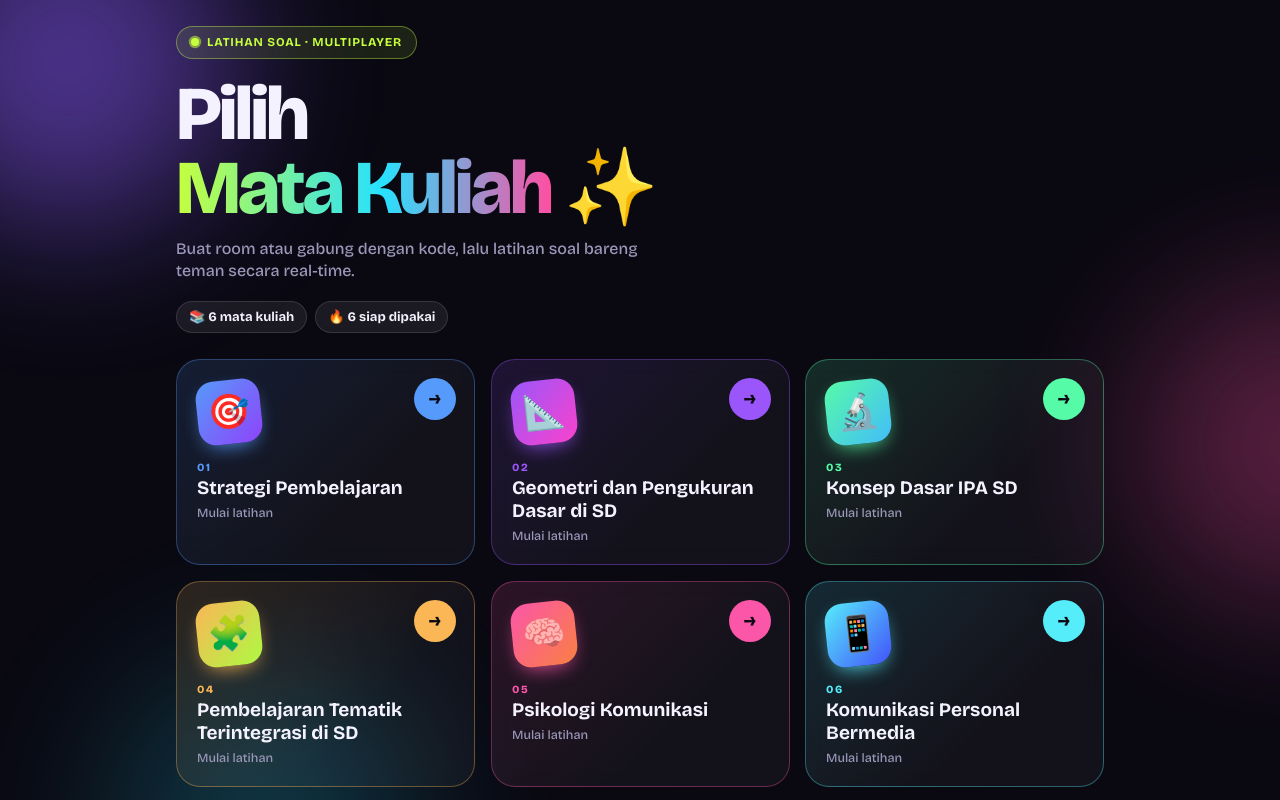
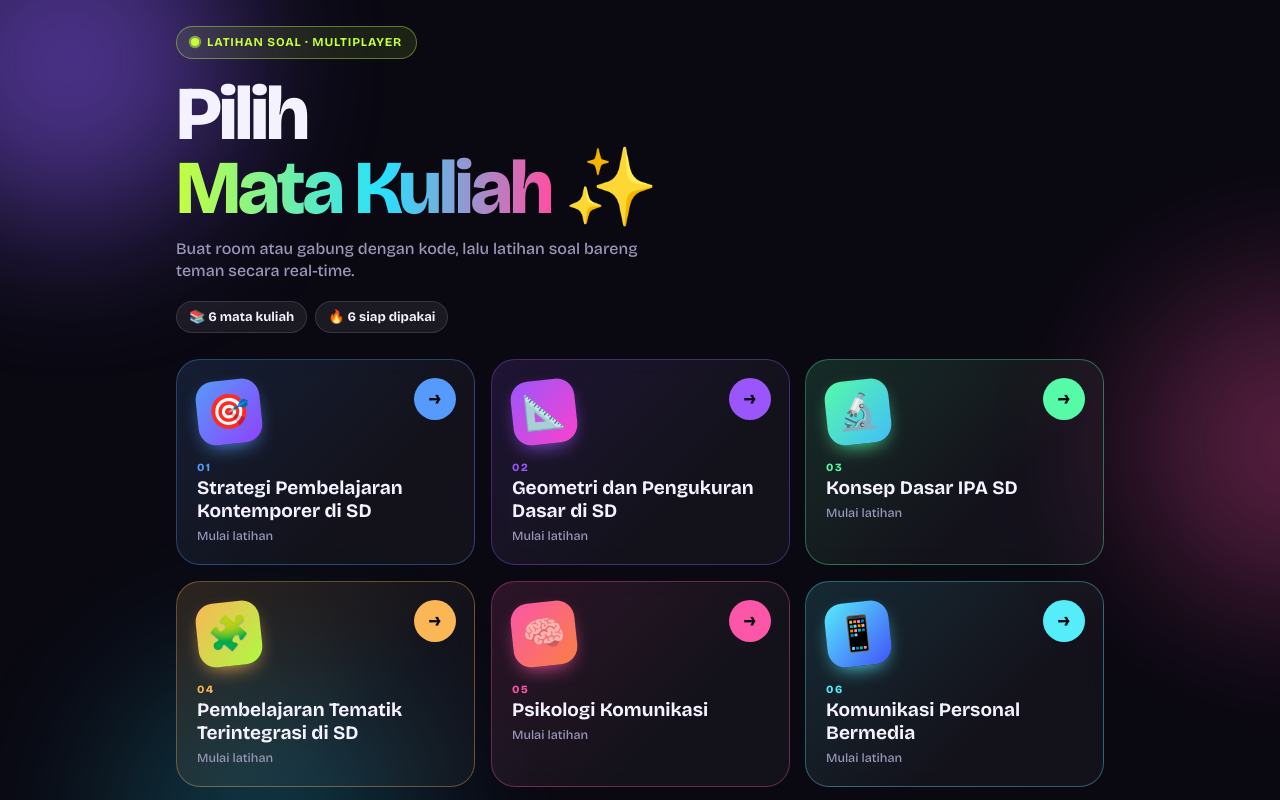
Before and after one commit to Rasyid-lei/Kuis-Semester-5, a plain HTML site: page index.html in a window 1280 px wide. Shown: the top 800 px of the page. Drawn offline with nearby package versions, Linux system fonts and the light colour scheme.

Commit message:
Update course names and links in index.html

```diff
--- a/index.html
+++ b/index.html
@@ -102,8 +102,8 @@ h1 em{font-style:normal;background:linear-gradient(90deg,var(--lime),var(--cyan)
 // link: '' → kartu tampil "Segera hadir" dan belum bisa dibuka
 // ══════════════════════════════════════════
 const MATKUL = [
-  { name: 'Strategi Pembelajaran',                 icon: '🎯', hue: 215, link: 'https://rasyid-lei.github.io/Strategi-Pembelajaran-Kontemporer-di-SD/' },
-  { name: 'Geometri dan Pengukuran Dasar di SD',   icon: '📐', hue: 265, link: 'https://rasyid-lei.github.io/Matematika-II/' },
+  { name: 'Strategi Pembelajaran Kontemporer di SD', icon: '🎯', hue: 215, link: 'https://rasyid-lei.github.io/Strategi-Pembelajaran-Kontemporer-di-SD/' },
+  { name: 'Geometri dan Pengukuran Dasar di SD',   icon: '📐', hue: 265, link: 'https://rasyid-lei.github.io/Matematik/a-II/' },
   { name: 'Konsep Dasar IPA SD',                   icon: '🔬', hue: 150, link: 'https://rasyid-lei.github.io/Konsep-Dasar-IPA/' },
   { name: 'Pembelajaran Tematik Terintegrasi di SD', icon: '🧩', hue: 35,  link: 'https://rasyid-lei.github.io/Pembelajaran-Tematik/' },
   { name: 'Psikologi Komunikasi',                  icon: '🧠', hue: 330, link: 'https://rasyid-lei.github.io/Psikologi-Komunikasi/' },
```
